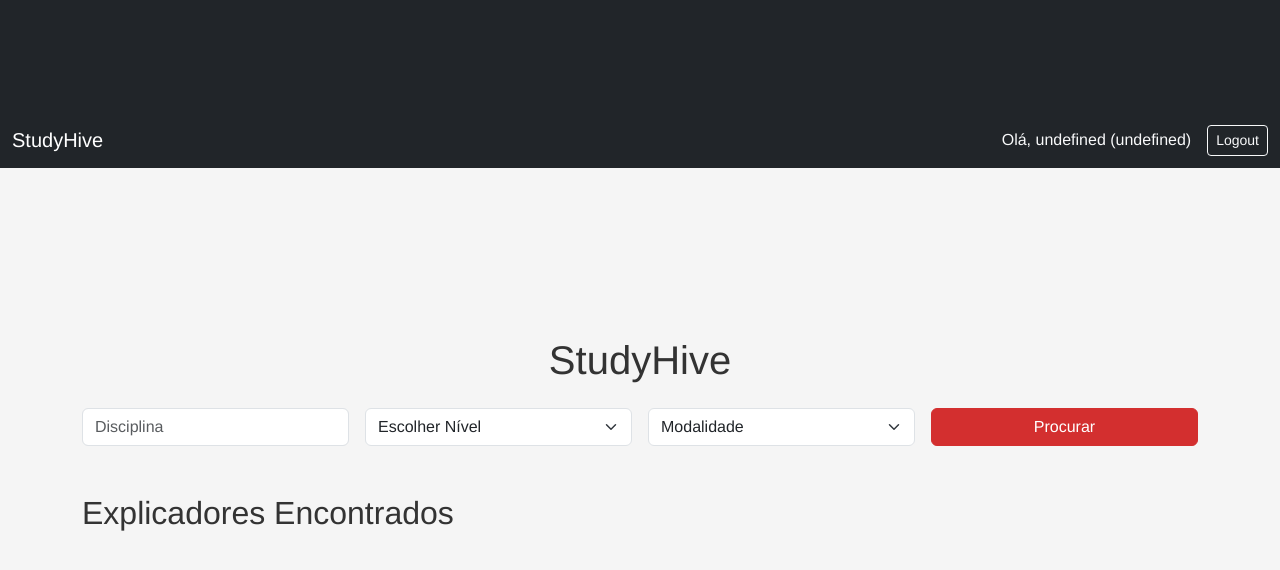
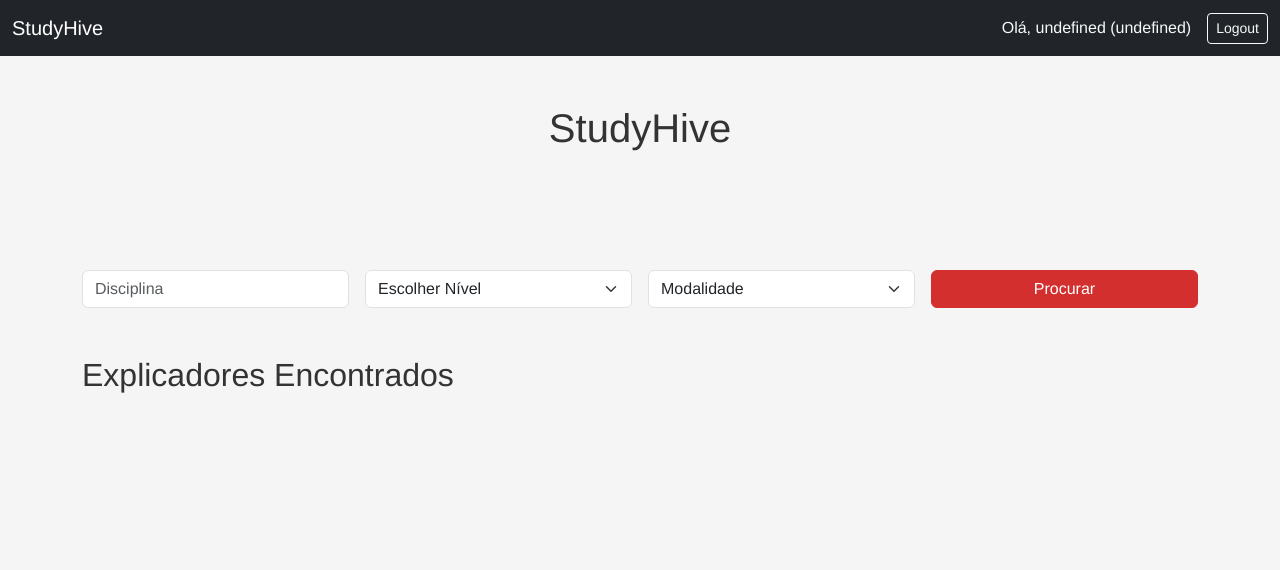
Before and after one commit to Mikuasovsky/StudyHive, a plain HTML site: page index.html in a window 1280 px wide. Drawn offline with nearby package versions, Linux system fonts and the light colour scheme; sample sign-in values are in the browser's storage.

Commit message:
Minor Changes

```diff
--- a/css/style.css
+++ b/css/style.css
@@ -58,3 +58,7 @@ body {
   .mb-4{
     padding-top: 120px;
   }
+
+  .text-center{
+    padding-bottom: 110px;
+  }
--- a/index.html
+++ b/index.html
@@ -9,7 +9,7 @@
 <body>
     <div id="navbar-placeholder"></div>
   <div class="container my-5">
-    <h1 class="text-center mb-4">StudyHive</h1>
+    <h1 class="text-center">StudyHive</h1>
     <form id="searchForm" class="mb-5">
       <div class="row g-3">
         <div class="col-md-3">
--- a/navbar.html
+++ b/navbar.html
@@ -1,4 +1,4 @@
-<nav class="navbar navbar-dark bg-dark mb-4">
+<nav class="navbar navbar-dark bg-dark ">
     <div class="container-fluid">
       <a class="navbar-brand" href="home.html">StudyHive</a>
       <div class="d-flex align-items-center">
```
